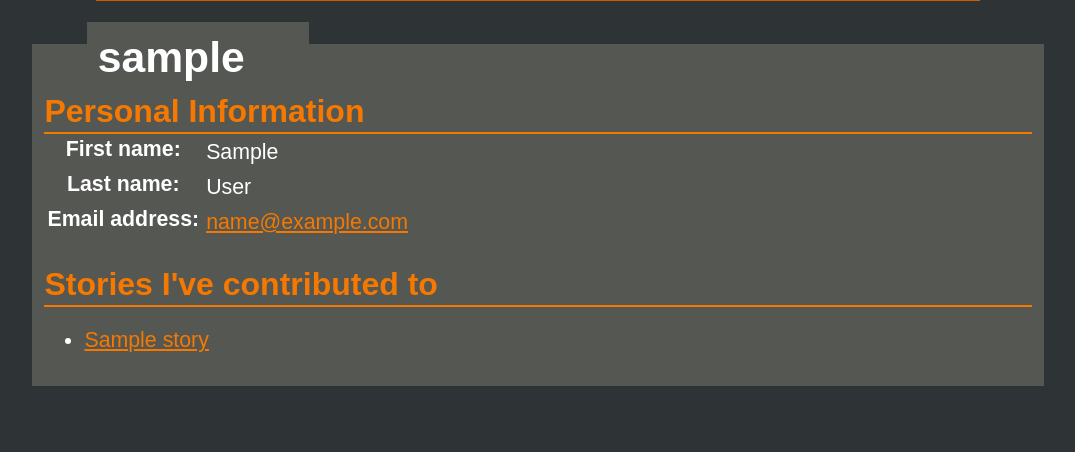
After one commit to gcr/twg, a Django app: template profiles/templates/profiles/view_user.html in a window 1280 px wide. The commit adds this page. Shown: the part 348-800 px from the top of the page, without its empty margins (102-1177 px from the left). Run offline with Django 3.2, Linux system fonts and the light colour scheme; tables that the repository leaves empty hold one stand-in row (values such as "Sample post"); the template is opened without the code that fills it: values that come from a table or form of the project are taken from there, most other values are stand-ins (such as "Sample title", 1, 10 or a date in 2020).

Commit message:
List of contributed stories is now working

```diff
--- /dev/null
+++ b/profiles/templates/profiles/view_user.html
@@ -0,0 +1,34 @@
+{% extends "base_profiles.html" %}
+
+{% block title %}{{ profile_user.username }}{% endblock %}
+
+{% block content-title %}{{ profile_user.username }}{% endblock %}
+
+{% block content %}
+<div class="userprofile">
+    <div class="big-list">
+        <h2>Personal Information</h2>
+        <table>
+            <tr>
+                <th>First name:</th>
+                <td>{{ profile_user.first_name }}</td>
+            </tr>
+            <tr>
+                <th>Last name:</th>
+                <td>{{ profile_user.last_name }}</td>
+            </tr>
+            <tr>
+                <th>Email address:</th>
+                <td><a href="mailto:{{ profile_user.email }}">{{ profile_user.email }}</a></td>
+            </tr>
+        </table>
+        <br />
+        <h2>Stories I've contributed to</h2>
+        <ul>
+        {% for story in stories %}
+            <li><a href="{% url story_detail slug=story.slug %}">{{ story.name }}</a></li>
+        {% endfor %}
+        </ul>
+    </div>
+</div>
+{% endblock %}
--- a/profiles/urls.py
+++ b/profiles/urls.py
@@ -3,6 +3,8 @@ import views
 
 # Generic views ---------------
 urlpatterns = patterns('',
-    url(r'^(?P<username>[\w-]+)/?', views.view_profile,
-    name='profile_view'),
+    url(
+        r'^(?P<username>[\w-]+)/?', views.view_profile,
+        name='profile_view'
+    ),
 )
--- a/static/stylesheet.css
+++ b/static/stylesheet.css
@@ -98,8 +98,11 @@ td {
     background-color: #555753;
     padding: 0 12px 12px 12px;
 }
-.content-frame a,.content-frame a:visited,.content-frame a:link,.content-frame a:active {
+.content-frame a,.content-frame a:link,.content-frame a:active {
     color: #f57900;
+}
+.content-frame a:visited {
+    color: #ce5c00;
 }
 .content-frame h1 {
     display: inline-block;
@@ -153,23 +156,29 @@ input.openid {
     padding-left: 16px;
 }
 
-.story-list {
+.big-list {
 /*    width: 70%;*/
 }
-.story-list .story-entry {
+.big-list .story-entry {
 /*    border-left: solid 3px #f57900;*/
     color: #888a85;
     padding-left: 1em;
     text-align: right;
 }
-.story-list .story-entry h2 {
+.story-entry a {
+    text-decoration: none;
+}
+.big-list h2 {
+    color: #f57900;
     margin: 0;
     padding-bottom: 2px;
     border-bottom: solid 2px #f57900;
 }
-.story-list a:visited,.story-list a:active,.story-list a:hover,.story-list a:link {
+.big-list a:active,.big-list a:hover,.big-list a:link {
     color: #f57900;
-    text-decoration: none;
+}
+.big-list a:visited{
+    color: #ce5c00;
 }
 .story {
     background-image: url("/static/quote-left.png");
--- /dev/null
+++ b/templates/base_profiles.html
@@ -0,0 +1,3 @@
+{% extends "base.html" %}
+
+{% block title %}Users{% endblock %}
```
Also changed, not shown: profiles/views.py (+10 -1 lines), stories/templates/stories/story_list.html (+1 -1 lines).
